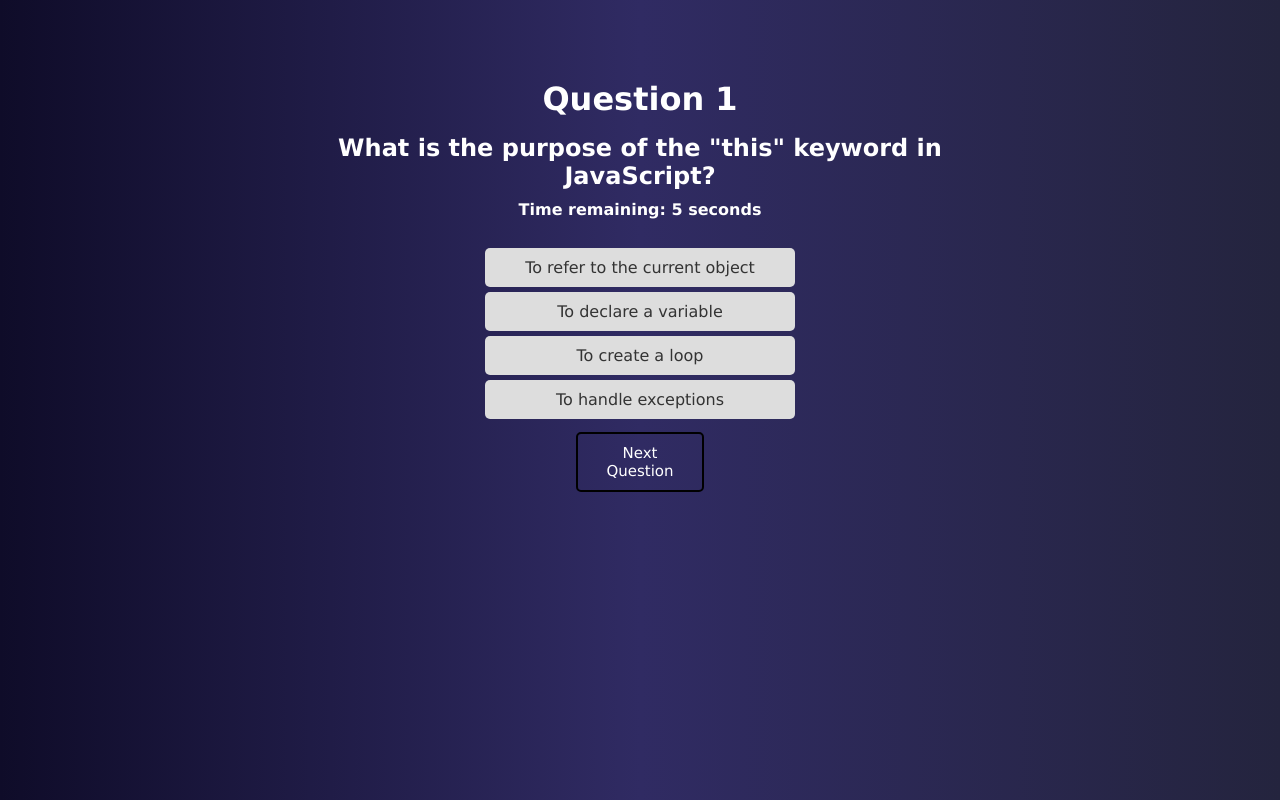
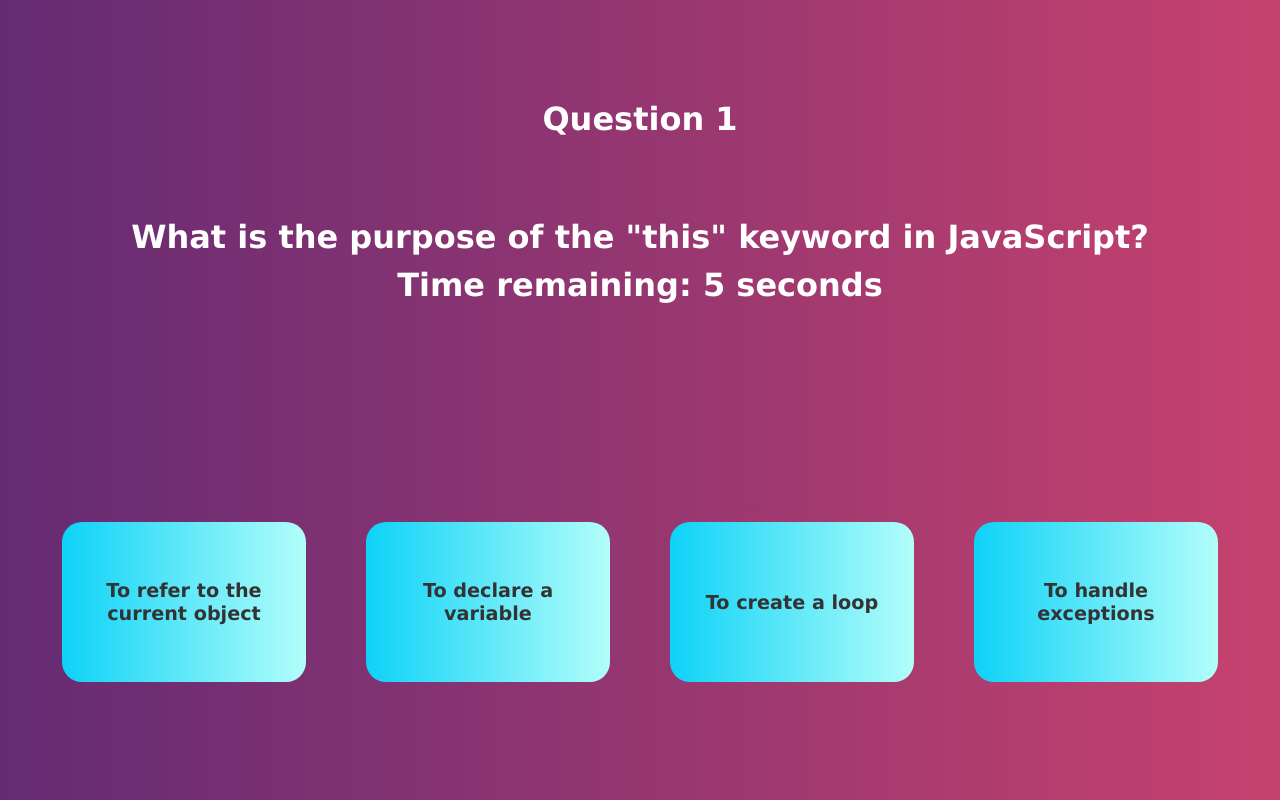
Before and after one commit to codinggita/DevDuel, a React (Create React App) app: page /quizz in a window 1280 px wide. Built offline with nearby package versions, Linux system fonts and the light colour scheme.

Commit message:
implemented a new structure of quiz

```diff
--- a/src/Explore.css
+++ b/src/Explore.css
@@ -36,14 +36,15 @@
     color: white;
     box-sizing: border-box;
     padding: 5px;
-    /* background: linear-gradient(to left, #a8c0ff, #3f2b96);  */
-    background: linear-gradient(to right, #0f0c29, #302b63, #24243e);
+    /* background: linear-gradient(to left, #FFFFFF, #3f2b96);  */
+    /* background: linear-gradient(to right, #0f0c29, #302b63, #24243e); */
     height: 100vh;
 
- }
+}
+
  .explore-ul,li
  {
-    color: white;
+    color: black;
     list-style-type:symbols(" 🌕 ");
     padding: 20px;
 
--- a/src/Form.css
+++ b/src/Form.css
@@ -33,17 +33,16 @@
    justify-content:center;
    align-items: center;
    height: 100vh;
-   /* background: linear-gradient(to right, #654ea3, #eaafc8);  */
-   background: linear-gradient(to right, #0f0c29, #302b63, #24243e);
-
+   background: linear-gradient(to left, #f0f2f0, #000c40);
   }
 .container {
     padding: 10px;
     margin-top: 20px;
     border: 2px solid black ;
+    border-radius: 10px;
   }
   .container h1{
-    color: white;
+    color: black;
   }
 
 .container label
@@ -61,13 +60,13 @@
   display: inline-block;
   border: none;
   background: transparent;
-  color:white;
+  color:black;
   font-size: 20px;
-  border-bottom: 2px solid white;
+  border-bottom: 2px solid black ;
   outline: none;
 }
 .container label,::placeholder{
-  color: white;
+  color: black;
   padding: 30px;
 
 }
@@ -134,6 +133,10 @@ button:hover {
     transform: scale(0.9);
    }
 
+   .dates
+   {
+    height: 11vh;
+   }
 
 input[type=date],input[type=number] {
   width: 30%;
--- a/src/Landingpage.js
+++ b/src/Landingpage.js
@@ -1,7 +1,7 @@
   import React from "react";
   import "./Landingpage.css";
   // import { motion } from "framer-motion";
-  import { useNavigate } from "react-router-dom"; // Import Link from react-router-dom
+  import { useNavigate } from "react-router-dom";
   import videoBg from "./images/valorent fight.mp4";
   import githublogo from "./images/github-mark.svg";
   import linkdinlogo from "./images/linkdin.png";
@@ -23,13 +23,17 @@
                   <button className="btn" onClick={()=>navigate("./Form")} >Start now</button>
 
                 <div className="logos">
+                  <a href="https://github.com/ydpatel0309">
                   <img src={githublogo} alt="github logo" />
+                  </a>
                 </div>
               </div>
               <div>
                 <button className="btn" onClick={()=>navigate("/Export")}>Explore now</button>
                 <div className="logos">
-                  <img src={linkdinlogo} alt="linkidin logo" />
+                  <a href="https://www.linkedin.com/in/yash-patel-986787222/">
+                  <img src={linkdinlogo} alt="linkidin logo"/>
+                  </a>
                 </div>
               </div>
             </div>
--- a/src/quizz.css
+++ b/src/quizz.css
@@ -4,85 +4,127 @@
     justify-content: center;
     align-items: center;
     height: 100vh;
-    /* background: #2980B9;  */
-    /* background: linear-gradient(to left, #FFFFFF, #6DD5FA, #2980B9);  */
-    background: linear-gradient(to right, #0f0c29, #302b63, #24243e);
+    width: 100%;
+    z-index: 1;
+    background: linear-gradient(to right, #642b73, #c6426e);
+       /* background: linear-gradient(to left, #FFFFFF, #3f2b96); */
 }
+.wallpaper
+{
+    /* background-image:linear-gradient(rgba(0,0,0,0.45),rgba(0,0,0,0.45)), url("./images/wallpaper.jpg"); */
+    background-color: #555;
+    /* background-repeat: no-repeat; */
+    background-size: contain;
+    height: 100vh;
+    width: 100%;
 
+}
 .inner {
     background-color: '#f9f9f9';
-    width: 50%;
-    height: 80%;
+    width:95%;
+    height: 95%;
 
 }
 
 .Question-heading {
+    margin-top: 10vh;
     color: white;
     font-weight: bold;
 }
+.question-outer
+{
+    /* border: 2px solid black; */
+    height: 55%;
 
+}
 .question {
-    padding-top: 2vh;
+
+    margin-top: 10vh;
     display: flex;
     justify-content: center;
     align-items: center;
     color: white;
     font-weight: bold;
-    font-size: 3vh;
+    font-size: 4vh;
 
 }
+#mcq-td
+{
+    height: 20vh;
+    width: 20%;
+    display: flex;
+    justify-content: center;
+    align-items: center;
+    cursor: pointer;
+    /* background-color: #f2994a; */
+    background: linear-gradient(to left, #b2fefa, #0ed2f7);
+    padding: 10px;
+    margin: 5px;
+    border-radius: 20px;
+    color: #333;
+    font-weight: bold;
+    font-size: larger;
+    transition: background-color 0.3s,
+}
+.mcq-button:hover {
+    background-color: #8f94fb;
+    transition: .3s;
+  }
 .mcq-outer
 {
     display: flex;
     justify-content: center;
     align-items: center;
+    height: 40%;
+    /* height: 80%; */
+
 }
 
 .mcqs {
     list-style-type: none;
     margin-top: 3vh;
-    width: 50%;
+    width: 100%;
+    display: flex;
+    justify-content: space-around;
+    align-items:center;
 }
 .next-question-btn
 {
     width: 20%;
-    color: white;
+    color: black;
     padding: 10px;
     border-radius: 5px;
-    border: 2px solid black;
     cursor: pointer;
-    background: transparent;
-
-
+    background: linear-gradient(to left, #FFFFFF, #6DD5FA, #2980B9);
 }
 .time
 {
     font-weight: bold;
     color: white;
     margin-top: 10px;
+    font-size: 4vh;
 }
 .final-score {
     color: #555;
 }
 
 .result {
-    background-color: #f9f9f9;
+    background-color: white;
     padding: 20px;
     border-radius: 10px;
     box-shadow: 0 0 10px rgba(0,0,0,.1);
 }
 .score
 {
-    color: white;
+    color: black;
 }
 .quizz-completed{
-    color: white;
+    color: black;
 }
 .restart
 {
 
     background: linear-gradient(to left, #FFFFFF, #6DD5FA, #2980B9);
-
     color: #fff;
     padding: 10px;
     border-radius: 5px;
--- a/src/quizz.js
+++ b/src/quizz.js
@@ -220,50 +220,44 @@ const QuizzApp = () =>
   };
 
   return (
-    <div className='outer'>
+    <>
+   <div className="wallpaper">
+       <div className='outer'>
+
       {currentQuestion < shuffledQuestions.length ? (
         <div className='inner'>
+          <div className='question-outer'>
           <h1 className='Question-heading'>Question {currentQuestion + 1}</h1>
           <p className='question'>{shuffledQuestions[currentQuestion].question}</p>
           <p className='time'>Time remaining: {timer} seconds</p>
+          </div>
           <div className='mcq-outer'>
           <ul className='mcqs'  >
             {shuffledQuestions[currentQuestion].options.map((option, index) => (
-              <li
+              <td id="mcq-td"
                 key={index}
                 onClick={() => handleOptionClick(option)}
-                style={{
-                  cursor: 'pointer',
-                  backgroundColor: '#ddd',
-                  padding: '10px',
-                  margin: '5px',
-                  borderRadius: '5px',
-                  color: '#333',
-                  transition: 'background-color 0.3s',
-                  ...(isHovered === index && { backgroundColor: '#c0c0c0' }),
-                }}
+                // style={{
+                //     // background: linear-gradient('to left','#b2fefa','#0ed2f7'),
+                //   ...(isHovered === index && { backgroundColor: '#8f94fb' }),
+                // }}
                 onMouseEnter={() => setHovered(index)}
                 onMouseLeave={() => setHovered(null)}
               >
                 {option}
-              </li>
+              </td>
             ))}
           </ul>
           </div>
 
           <div>
-            {isCorrect !== null && (
+            {/* {isCorrect !== null && (
               <p style={{ color: isCorrect ? 'lightgreen' : 'red' ,fontSize:'3vh' }}>
                 {isCorrect ? 'Correct!' : 'Wrong!'} Your score: {score}
               </p>
-            )}
+            )} */}
 
           </div>
-          <button className='next-question-btn'
-            onClick={handleNextQuestion}
-          >
-            Next Question
-          </button>
         </div>
       ) : (
         <div  classname="result">
@@ -278,7 +272,9 @@ const QuizzApp = () =>
         </div>
       )}
     </div>
-  );
+    </div>
+    </>);
+
 };
 
 export default QuizzApp;
```
Also changed, not shown: src/images/wallpaper.jpg (added).
